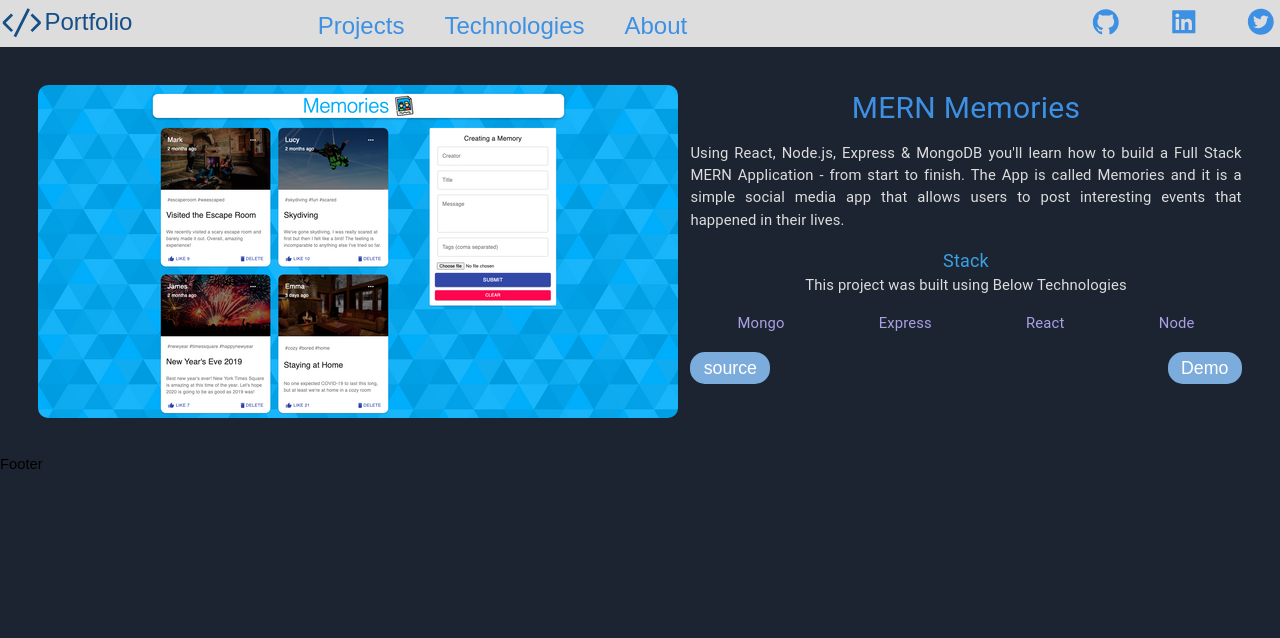
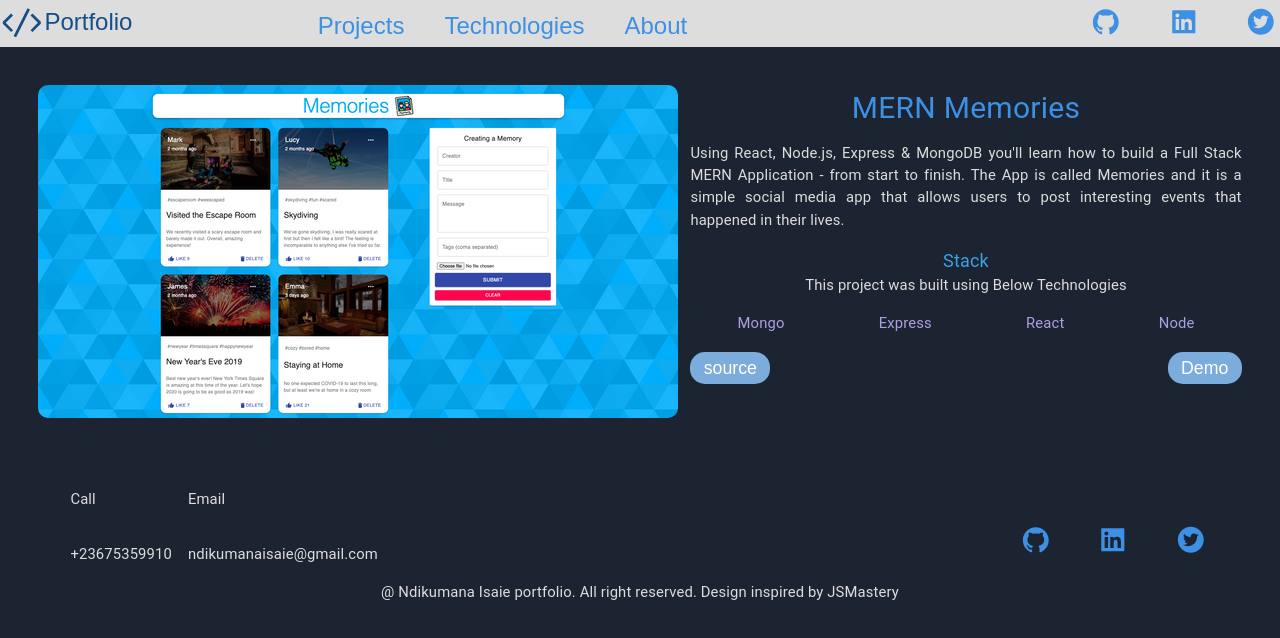
Before and after one commit to ndikumanaisaie/portfolio, a React (Create React App) app: page /project/0 in a window 1280 px wide. Shown: the top 638 px of the page. Built offline with nearby package versions, Linux system fonts and the light colour scheme.

Commit message:
Add footer section

```diff
--- a/src/App.js
+++ b/src/App.js
@@ -12,11 +12,9 @@ import bg from './images/dark-background.jpg';
 
 const App = () => (
 	<Box
-		// width="400px"
 		sx={ { width: { xl: '1488px' } }}
 		position='relative'
 		m="auto"
-		// style={{ backgroundImage: `url(${bg})` }}
 	>
 		<Navbar />
 		<Routes>
--- a/src/components/Achievements.jsx
+++ b/src/components/Achievements.jsx
@@ -4,24 +4,41 @@ import { Box, Stack, Typography } from '@mui/material';
 import { accomplishment } from '../constants/projectsData.js';
 
 const Achievements = () => (
-	<Stack
-		direction="row"
-		justifyContent="space-between"
-		color="#ddd"
+	<Box mt={4} color="#ddd">
+		<Typography variant="h3">
+			Personal Achievements
+		</Typography>
+		<Box
+			mt={4}
+			sx={{
+				display: 'grid',
+				gridTemplateColumns: { lg: 'repeat(4, 1fr)', xs: 'repeat(2, 1fr)' },
+				gap: '12px',
+				width: { lg: '100%', xs: '100%' },
+			}}
 		>
 			{
 				accomplishment.map((acc, index) => (
-				<Stack direction="column">
-					<Typography>
+					<Stack
+						direction="column"
+						borderRadius={2}
+						textAlign="center"
+						p={2}
+						sx={{ backgroundColor: '#051010' }}
+
+					>
+						<Typography variant="h4">
 							{`${acc.number}+`}
 						</Typography>
-					<Typography>
+						<Typography fontSize="14px">
 							{`${acc.text}`}
 						</Typography>
 					</Stack>
 				))
 			}
-	</Stack>
+		</Box>
+	</Box>
+
 );
 
 export default Achievements;
--- a/src/components/Footer.jsx
+++ b/src/components/Footer.jsx
@@ -1,8 +1,81 @@
 /* eslint-disable no-unused-vars */
 import React from 'react';
+import { Box, Stack, Typography } from '@mui/material';
+import { AiFillGithub, AiFillTwitterCircle, AiFillLinkedin } from 'react-icons/ai';
 
 const Footer = () => (
-	<div>Footer</div>
+	<Box
+		height="30vh"
+		m="3%"
+		p={4}
+		color="#ddd"
+	>
+		<Stack
+			justifyContent="space-between"
+			sx={{ flexDirection: { lg: 'row' }, gap: { lg: '32px', xs: '22px' } }}
+		>
+			<Stack
+				direction="row"
+				gap={2}
+			>
+				<Stack
+					gap={4}
+				>
+					<Typography>
+				Call
+					</Typography>
+					<Typography>
+				+23675359910
+					</Typography>
+				</Stack>
+				<Stack
+					gap={4}
+				>
+					<Typography>
+				Email
+					</Typography>
+					<Typography>
+				ndikumanaisaie@gmail.com
+					</Typography>
+				</Stack>
+			</Stack>
+			<Stack
+				direction="row"
+				gap="40px"
+				fontSize="24px"
+				alignItems="flex-end"
+				marginTop="0.2rem"
+			>
+				<a
+					className="social-icon"
+					href='https://github.com/ndikumanaisaie'
+					target="_blank"
+					rel="noreferrer"
+				>
+					<AiFillGithub size="2rem" />
+				</a>
+				<a
+					className="social-icon"
+					href='https://www.linkedin.com/in/ndikumana-isaie-21166273'
+					target="_blank"
+					rel="noreferrer"
+				>
+					<AiFillLinkedin size="2rem" />
+				</a>
+				<a
+					className="social-icon"
+					href='https://twitter.com/Ndikuma38670724'
+					target="_blank"
+					rel="noreferrer"
+				>
+					<AiFillTwitterCircle size="2rem"/>
+				</a>
+			</Stack>
+		</Stack>
+		<Typography textAlign="center" mt="16px">
+		@ Ndikumana Isaie portfolio. All right reserved. Design inspired by JSMastery
+		</Typography>
+	</Box>
 );
 
 export default Footer;
--- a/src/components/HorizontalRule.jsx
+++ b/src/components/HorizontalRule.jsx
@@ -3,11 +3,14 @@ import React from 'react';
 import { Box } from '@mui/material';
 
 const HorizontalRule = () => (
-	<Box
-		p="10px"
-		borderBottom= "1px solid #dcddde"
-	>
+	<Box textAlign="center">
+		<Box
+			p="10px"
+			borderBottom= "2px solid #ddd"
+		>
+		</Box>
 	</Box>
+
 );
 
 export default HorizontalRule;
--- a/src/components/Navbar.jsx
+++ b/src/components/Navbar.jsx
@@ -121,15 +121,15 @@ const Navbar = () => {
 								className="mobile-portfolio-container"
 								marginTop="0.8rem"
 							>
-								<Link
-									to="/"
+								<a
 									className='menu-item'
+									href='#projects'
 									style={{ textDecoration: 'none', color: '#ffffff' }}
 								>
           			Projects
-								</Link>
+								</a>
 								<a
-									href='#exercises'
+									href='#technologies'
 									className='menu-item'
 									style={{ textDecoration: 'none', color: '#ffffff' }}
 								>
--- a/src/components/Technologies.jsx
+++ b/src/components/Technologies.jsx
@@ -45,7 +45,6 @@ const Technologies = () => (
 		>
 			<Stack
 				direction="column"
-				border="2px solid brown"
 				backgroundColor="#051010"
 				borderRadius="10px"
 				sx={{ width: { lg: '30%' } }}
@@ -204,7 +203,6 @@ const Technologies = () => (
 			</Stack>
 			<Stack
 				direction="column"
-				border="2px solid brown"
 				backgroundColor="#051010"
 				borderRadius="10px"
 				sx={{ width: { lg: '30%' } }}
@@ -323,7 +321,6 @@ const Technologies = () => (
 			</Stack>
 			<Stack
 				direction="column"
-				border="2px solid brown"
 				backgroundColor="#051010"
 				borderRadius="10px"
 				sx={{ width: { lg: '30%' } }}
--- a/src/components/TimeLineStyles.js
+++ b/src/components/TimeLineStyles.js
@@ -12,7 +12,7 @@ export const CarouselContainer = styled.ul`
   list-style:none;
   display: flex;
   justify-content: space-between;
-  border: 2px solid green;
+  // border: 2px solid green;
   /* overflow-x: hidden; */
 
   margin-left: 32px;
@@ -28,7 +28,7 @@ export const CarouselContainer = styled.ul`
      display: none;
    }
 
-  @media ${(props) => props.sm} {
+   @media screen and (max-width: 640px) {
     overflow-x: scroll;
     -webkit-overflow-scrolling: touch;
     scroll-snap-type: x mandatory;
@@ -38,9 +38,9 @@ export const CarouselContainer = styled.ul`
   }
 `;
 export const CarouselMobileScrollNode = styled.div`
-  @media ${(props) => props.sm} {
+@media screen and (max-width: 640px) {
     display: flex;
-    border: 2px solid red;
+    // border: 2px solid red;
     min-width: ${({ final }) => (final ? '120%;' : 'min-content')}
   }
 `;
@@ -49,16 +49,17 @@ export const CarouselItem = styled.div`
   background: #1b2430;
   border-radius: 10px;
   width: 100%;
-  border: 2px solid green;
+  // border: 2px solid red;
 
-  @media ${(props) => props.md} {
+  @media screen and (max-width: 768px){
     max-width: 124px;
   }
 
-  @media ${(props) => props.sm} {
+  @media screen and (max-width: 640px) {
     margin-left: 32px;
     min-width: 120px;
     background: #1b2430;
+    // border: 2px solid blue;
     padding: 4px;
     align-content: start;
     scroll-snap-align: start;
@@ -83,13 +84,13 @@ export const CarouselItemTitle = styled.h4`
   -webkit-text-fill-color: transparent;
   margin-bottom: 8px;
 
-  @media ${(props) => props.md} {
+  @media screen and (max-width: 768px) {
     font-size: 20px;
     line-height: 28px;
     margin-bottom: 4px;
   }
 
-  @media ${(props) => props.sm} {
+  @media screen and (max-width: 640px) {
     font-size: 16px;
     line-height: 24px;
   }
@@ -99,7 +100,7 @@ export const CarouselItemImg = styled.svg`
   -webkit-mask-image: linear-gradient(to right, rgba(0,0,0,1), rgba(0,0,0,0));
   width: 100%;
 
-  @media ${(props) => props.sm} {
+  @media screen and (max-width: 640px) {
     -webkit-mask-image: none;
     margin-left: 16px;
     overflow: visible;
@@ -113,12 +114,12 @@ export const CarouselItemText = styled.p`
   color: rgba(255, 255, 255, 0.75);
   padding-right: 16px;
 
-  @media ${(props) => props.md} {
+  @media screen and (max-width: 768px) {
     font-size: 12px;
     line-height: 18px;
     padding-right: 32px;
   }
-  @media ${(props) => props.sm} {
+  @media screen and (max-width: 640px) {
     font-size: 10px;
     line-height: 16px;
     padding-right: 0;
@@ -130,7 +131,7 @@ export const CarouselButtons = styled.div`
   display: none;
   visibility: hidden;
 
-  @media ${(props) => props.sm} {
+  @media screen and (max-width: 640px) {
     display: flex;
     visibility: visible;
     margin-bottom: 48px;
--- a/src/components/Timeline.jsx
+++ b/src/components/Timeline.jsx
@@ -48,7 +48,7 @@ const Timeline = () => {
 	}, []);
 
 	return (
-		<Stack id="about">
+		<Stack id="about" mt={8}>
 			<Typography
 				variant="h3"
 				mt="50px"
@@ -56,14 +56,18 @@ const Timeline = () => {
 				color="#ddd"
 			>About Me</Typography>
 			<Typography
-				mb="12px"
+				mb={8}
 				color="#ddd"
 				textAlign="justify"
 				fontSize="22px"
 				sx={{ width: { lg: '60%', xs: '100%' } }}
 			>
-      The purpose of JavaScript Mastery is to help aspiring and established
-			 developers to take their development skills to the next level and build awesome apps.
+				I am a solution-oriented Front-End Developer,
+				lifelong learner, and adventure with a background in electronics.
+				I enjoy development because of the satisfaction I get by overcoming challenges.
+				I am motivated by the opportunity that web development
+				provides to positively impact individual life,
+				family, and the world as a whole. I am open to new opportunities.
 			</Typography>
 			<CarouselContainer ref={carouselRef} onScroll={handleScroll}>
 				<>
--- a/src/components/default.js
+++ b/src/components/default.js
@@ -17,6 +17,6 @@ export default {
 		sm: 'screen and (max-width: 640px)',
 		md: 'screen and (max-width: 768px)',
 		lg: 'screen and (max-width: 1024px)',
-		xl: 'screen and (max-width: 1280px)',
+		xl: 'screen and (min-width: 1280px)',
 	},
 };
--- a/src/pages/Home.jsx
+++ b/src/pages/Home.jsx
@@ -23,8 +23,8 @@ const Home = () => (
 		<HorizontalRule />
 		<About />
 		<Timeline />
+		<Achievements />
 		<HorizontalRule />
-		<Achievements />
 	</Box>
 );
 
```
Lines whose indentation alone changed are shown as unchanged.
